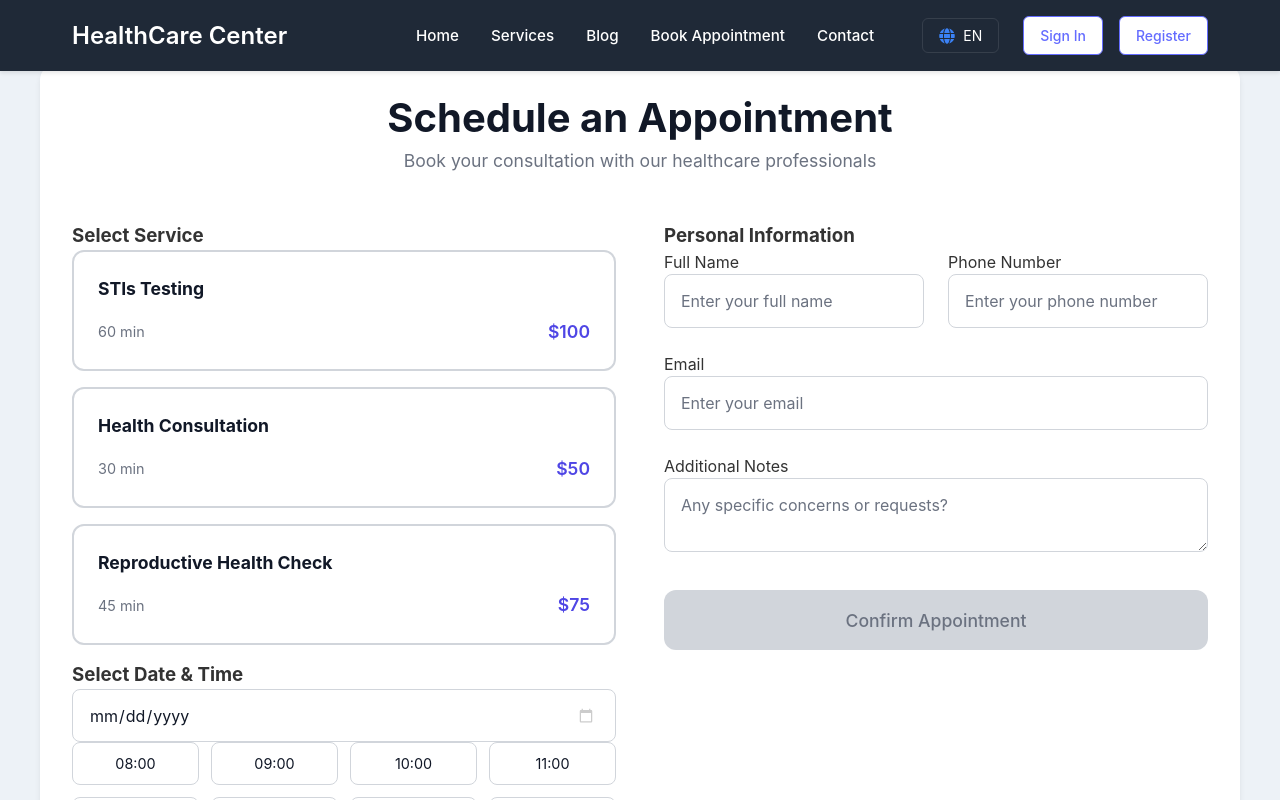
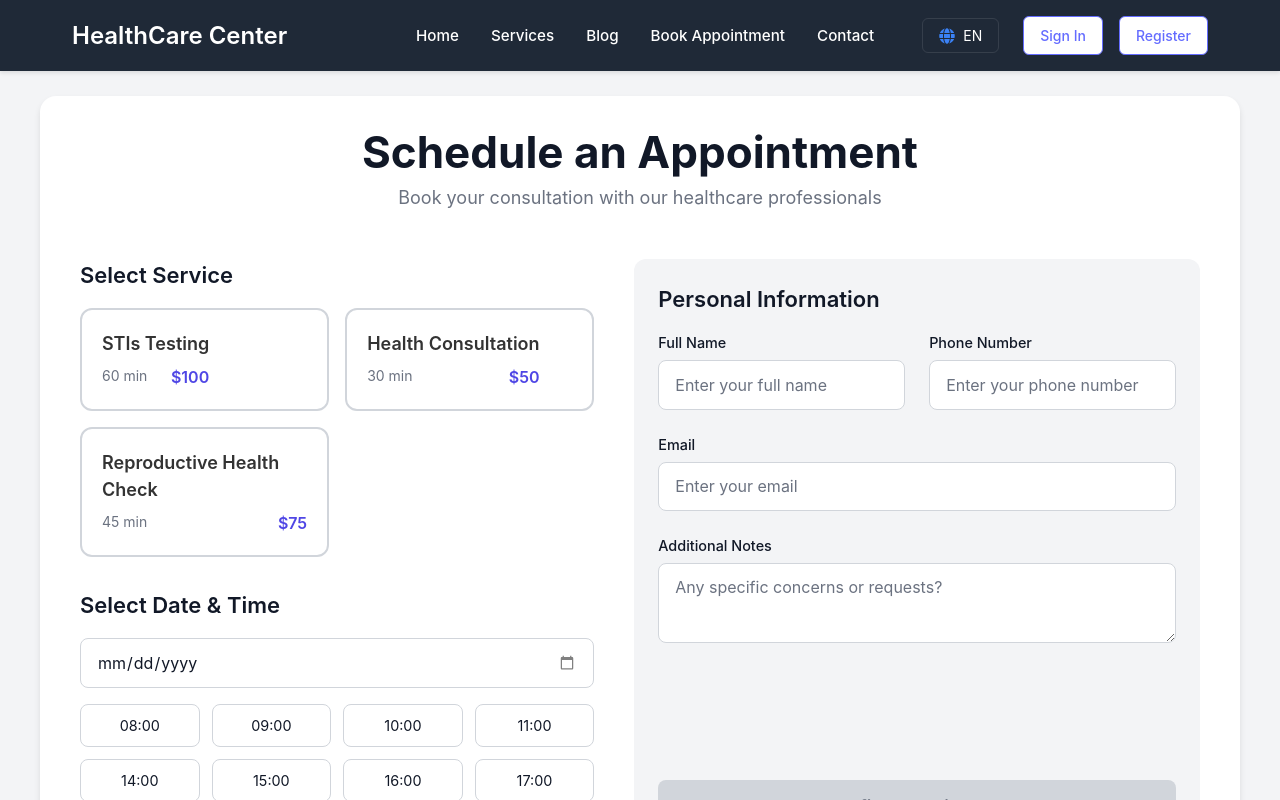
Before and after one commit to 0767534208/SWP391, a React (Vite) app: page /booking in a window 1280 px wide. Shown: the top 800 px of the page. Built offline with nearby package versions, Linux system fonts and the light colour scheme.

Commit message:
Update Booking

```diff
--- a/src/pages/Booking/Booking.css
+++ b/src/pages/Booking/Booking.css
@@ -1,123 +1,153 @@
+:root {
+  --primary-color: #4f46e5;       /* Xanh chàm */
+  --secondary-color: #6366f1;     /* Xanh nhạt hơn */
+  --accent-color: #3b82f6;        /* Xanh dương nhạt */
+  --background-color: #ffffff;    /* Trắng */
+  --hover-color: #f3f4f6;         /* Xám rất nhạt */
+  --border-color: #d1d5db;        /* Xám nhạt */
+  --text-color: #111827;          /* Gần đen */
+  --text-light: #6b7280;          /* Xám trung bình */
+  --selected-color: #4338ca;      /* Màu nền khi hover, focus */
+}
+
+/* -------------------------------------------
+   Toàn trang / Container chính
+   ------------------------------------------- */
 .booking-page {
   min-height: 100vh;
   background: var(--hover-color);
-  padding: 2rem;
+  padding: 6rem 1rem 2rem;
 }
 
 .booking-container {
   max-width: 1200px;
-  margin: 2rem auto;
+  margin: 0 auto;
   background: var(--background-color);
   border-radius: 16px;
-  padding: 2rem;
-  box-shadow: 0 4px 6px -1px rgba(0, 0, 0, 0.1);
+  padding: 2rem 2.5rem;
+  box-shadow: 0 4px 6px rgba(0, 0, 0, 0.1);
 }
 
+/* -------------------------------------------
+   Header (tiêu đề + mô tả)
+   ------------------------------------------- */
 .booking-header {
   text-align: center;
   margin-bottom: 3rem;
 }
 
 .booking-header h1 {
-  font-size: 2.5rem;
+  font-size: 2.75rem;
+  font-weight: 700;
   color: var(--text-color);
   margin-bottom: 0.5rem;
 }
 
 .booking-header p {
+  font-size: 1.125rem;
   color: var(--text-light);
-  font-size: 1.1rem;
 }
 
+/* -------------------------------------------
+   Lưới chính: sidebar + form
+   ------------------------------------------- */
 .booking-grid {
   display: grid;
-  grid-template-columns: 1fr 1fr;
-  gap: 3rem;
+  grid-template-columns: 1fr 1.1fr;
+  gap: 2.5rem;
 }
 
+/* -------------------------------------------
+   Sidebar (Services + Date/Time)
+   ------------------------------------------- */
+.booking-sidebar {
+  display: flex;
+  flex-direction: column;
+  gap: 2rem;
+}
+
+.form-section h3 {
+  font-size: 1.375rem;
+  margin-bottom: 1rem;
+  color: var(--text-color);
+  font-weight: 600;
+}
+
+/* Dịch vụ: hiển thị theo grid 2 cột, gap */
+.services-grid {
+  display: grid;
+  grid-template-columns: 1fr 1fr;
+  gap: 1rem;
+}
+
+/* Card dịch vụ */
 .service-card {
+  padding: 1.25rem;
+  border: 2px solid var(--border-color);
+  border-radius: 12px;
+  background: var(--background-color);
+  cursor: pointer;
   display: flex;
   align-items: center;
-  padding: 1.5rem;
-  border: 2px solid var(--border-color);
-  border-radius: 12px;
-  margin-bottom: 1rem;
-  cursor: pointer;
   transition: all 0.3s ease;
-  background-color: var(--background-color) !important;
 }
 
 .service-card:hover {
   border-color: var(--primary-color);
-  background-color: var(--hover-color) !important;
+  background-color: var(--hover-color);
 }
 
 .service-card.selected {
   border-color: var(--primary-color);
-  background-color: var(--primary-color) !important;
-  color: white;
+  background-color: var(--primary-color);
+  color: #ffffff;
 }
 
 .service-card.selected .service-info h4,
 .service-card.selected .service-details .duration,
 .service-card.selected .service-details .price {
-  color: white;
+  color: #ffffff;
 }
 
+/* Header trong card */
 .service-header {
   display: flex;
   justify-content: space-between;
   align-items: center;
-  margin-bottom: 0.5rem;
+}
+
+.service-header h4 {
+  font-size: 1.125rem;
+  font-weight: 600;
+  margin: 0;
 }
 
 .checkmark {
-  display: none;
+  font-size: 1.2rem;
+  color: inherit;
 }
 
-.service-icon {
-  width: 48px;
-  height: 48px;
-  background: var(--hover-color);
-  border-radius: 12px;
-  display: flex;
-  align-items: center;
-  justify-content: center;
-  margin-right: 1rem;
-}
-
-.service-info {
-  flex: 1;
-}
-
-.service-info h4 {
-  color: var(--text-color);
-  font-size: 1.1rem;
-  margin-bottom: 0.5rem;
-}
-
+/* Chi tiết dịch vụ: duration & price */
 .service-details {
   display: flex;
   justify-content: space-between;
-  align-items: center;
   margin-top: 0.5rem;
 }
 
+.service-details .duration {
+  font-size: 0.875rem;
+  color: var(--text-light);
+}
+
 .service-details .price {
+  font-size: 1rem;
   color: var(--primary-color);
   font-weight: 600;
-  font-size: 1.1rem;
 }
 
-.service-details .duration {
-  color: var(--text-light);
-  font-size: 0.9rem;
-}
-
-.datetime-section {
-  margin-top: 2rem;
-}
-
+/* -------------------------------------------
+   Date picker
+   ------------------------------------------- */
 .date-picker {
   width: 100%;
   padding: 0.8rem 1rem;
@@ -126,49 +156,67 @@
   font-size: 1rem;
   color: var(--text-color);
   background: var(--background-color);
+  transition: all 0.2s ease;
 }
 
-.date-picker::-webkit-calendar-picker-indicator {
-  filter: invert(0.8);
-  cursor: pointer;
-  padding: 5px;
-  background-color: transparent;
+.date-picker:focus {
+  outline: none;
+  border-color: var(--primary-color);
+  box-shadow: 0 0 0 3px rgba(99, 102, 241, 0.15);
 }
 
+/* Ẩn spinner mặc định, tùy biến biểu tượng calendar */
 .date-picker::-webkit-inner-spin-button {
   display: none;
 }
 
-.date-picker::-webkit-calendar-picker-indicator:hover {
-  opacity: 0.7;
+.date-picker::-webkit-calendar-picker-indicator {
+  cursor: pointer;
+  filter: invert(0.5);
 }
 
+/* -------------------------------------------
+   Time slots (nút giờ)
+   ------------------------------------------- */
 .time-slots {
   display: grid;
   grid-template-columns: repeat(auto-fill, minmax(100px, 1fr));
   gap: 0.75rem;
+  margin-top: 1rem;
 }
 
 .time-slot {
   padding: 0.75rem;
   border: 1px solid var(--border-color);
   border-radius: 8px;
-  background-color: var(--background-color) !important;
+  background: var(--background-color);
   color: var(--text-color);
   font-size: 0.9rem;
   cursor: pointer;
-  transition: all 0.2s;
+  transition: all 0.2s ease;
 }
 
 .time-slot:hover {
-  background-color: var(--hover-color) !important;
+  background-color: var(--hover-color);
   border-color: var(--primary-color);
 }
 
 .time-slot.selected {
-  background-color: var(--primary-color) !important;
+  background-color: var(--primary-color);
   border-color: var(--primary-color);
-  color: white;
+  color: #ffffff;
+}
+
+/* -------------------------------------------
+   Column phải: Thông tin cá nhân + nút submit
+   ------------------------------------------- */
+.booking-form {
+  background: var(--hover-color);
+  padding: 1.5rem;
+  border-radius: 12px;
+  display: flex;
+  flex-direction: column;
+  justify-content: space-between;
 }
 
 .form-grid {
@@ -177,13 +225,20 @@
   gap: 1.5rem;
 }
 
-.input-group.full-width {
-  grid-column: 1 / -1;
+.input-group {
+  display: flex;
+  flex-direction: column;
+}
+
+.input-group label {
+  font-size: 0.9rem;
+  font-weight: 500;
+  margin-bottom: 0.4rem;
+  color: var(--text-color);
 }
 
 .form-input {
-  width: 100%;
-  padding: 1rem;
+  padding: 0.85rem 1rem;
   border: 1px solid var(--border-color);
   border-radius: 8px;
   font-size: 1rem;
@@ -193,44 +248,83 @@
 }
 
 .form-input:focus {
+  outline: none;
   border-color: var(--primary-color);
-  box-shadow: 0 0 0 3px rgba(44, 127, 184, 0.1);
+  box-shadow: 0 0 0 3px rgba(99, 102, 241, 0.15);
 }
 
 .form-input::placeholder {
   color: var(--text-light);
 }
 
+/* Textarea dành cho ghi chú */
+.notes {
+  resize: vertical;
+  min-height: 80px;
+}
+
+/* Khi input chiếm cả hàng */
+.input-group.full-width {
+  grid-column: 1 / -1;
+}
+
+/* Nút xác nhận */
 .booking-submit {
+  margin-top: 2rem;
   width: 100%;
-  padding: 1.2rem;
-  background-color: var(--primary-color) !important;
-  color: white;
+  padding: 1rem;
+  background-color: var(--primary-color);
+  color: #ffffff;
   border: none;
-  border-radius: 12px;
+  border-radius: 8px;
   font-size: 1.1rem;
-  font-weight: 500;
-  margin-top: 2rem;
+  font-weight: 600;
   cursor: pointer;
   transition: all 0.3s ease;
 }
 
-.booking-submit:hover {
-  background-color: var(--selected-color) !important;
+.booking-submit:hover:not(:disabled) {
+  background-color: var(--selected-color);
+  box-shadow: 0 4px 12px rgba(0, 0, 0, 0.1);
 }
 
 .booking-submit:disabled {
-  background-color: var(--border-color) !important;
+  background-color: var(--border-color);
   color: var(--text-light);
   cursor: not-allowed;
 }
 
-@media (max-width: 768px) {
+/* -------------------------------------------
+   Responsive
+   ------------------------------------------- */
+@media (max-width: 1024px) {
   .booking-grid {
+    grid-template-columns: 1fr;
+  }
+
+  .booking-form {
+    margin-top: 2rem;
+  }
+}
+
+@media (max-width: 640px) {
+  .services-grid {
     grid-template-columns: 1fr;
   }
 
   .form-grid {
     grid-template-columns: 1fr;
   }
+
+  .booking-container {
+    padding: 1.5rem 1rem;
+  }
+
+  .booking-header h1 {
+    font-size: 2.25rem;
+  }
+
+  .booking-header p {
+    font-size: 1rem;
+  }
 }
--- a/src/pages/Booking/Booking.tsx
+++ b/src/pages/Booking/Booking.tsx
@@ -15,25 +15,40 @@ const Booking = () => {
   });
 
   const timeSlots = [
-    '08:00', '09:00', '10:00', '11:00', '14:00', '15:00', '16:00', '17:00', '18:00'
+    '08:00', '09:00', '10:00', '11:00',
+    '14:00', '15:00', '16:00', '17:00', '18:00'
   ];
 
   const services = [
-    { id: 1, name: t('booking.services.stis.name'), duration: t('booking.services.stis.duration'), price: t('booking.services.stis.price') },
-    { id: 2, name: t('booking.services.consultation.name'), duration: t('booking.services.consultation.duration'), price: t('booking.services.consultation.price') },
-    { id: 3, name: t('booking.services.reproductiveHealth.name'), duration: t('booking.services.reproductiveHealth.duration'), price: t('booking.services.reproductiveHealth.price') }
+    {
+      id: 1,
+      name: t('booking.services.stis.name'),
+      duration: t('booking.services.stis.duration'),
+      price: t('booking.services.stis.price')
+    },
+    {
+      id: 2,
+      name: t('booking.services.consultation.name'),
+      duration: t('booking.services.consultation.duration'),
+      price: t('booking.services.consultation.price')
+    },
+    {
+      id: 3,
+      name: t('booking.services.reproductiveHealth.name'),
+      duration: t('booking.services.reproductiveHealth.duration'),
+      price: t('booking.services.reproductiveHealth.price')
+    }
   ];
 
-  const handlePersonalDetails = (e: React.ChangeEvent<HTMLInputElement | HTMLTextAreaElement>) => {
+  const handlePersonalDetails = (
+    e: React.ChangeEvent<HTMLInputElement | HTMLTextAreaElement>
+  ) => {
     const { name, value } = e.target;
-    setPersonalDetails(prev => ({
-      ...prev,
-      [name]: value
-    }));
+    setPersonalDetails(prev => ({ ...prev, [name]: value }));
   };
 
   useEffect(() => {
-    // Configure date picker to use English locale
+    // Đặt locale cho date picker
     const dateInputs = document.querySelectorAll('input[type="date"]');
     dateInputs.forEach(input => {
       input.setAttribute('lang', 'en-US');
@@ -47,21 +62,26 @@ const Booking = () => {
   return (
     <div className="booking-page">
       <div className="booking-container">
-        <div className="booking-header">
+        {/* Header */}
+        <header className="booking-header">
           <h1>{t('booking.title')}</h1>
           <p>{t('booking.subtitle')}</p>
-        </div>
+        </header>
 
+        {/* Main Grid */}
         <div className="booking-grid">
-          {/* Left Column */}
-          <div className="booking-details">
+          {/* Left Column: Service & Date/Time */}
+          <section className="booking-sidebar">
+            {/* Chọn dịch vụ */}
             <div className="form-section">
               <h3>{t('booking.selectService')}</h3>
-              <div className="services-list">
-                {services.map((service) => (
+              <div className="services-grid">
+                {services.map(service => (
                   <div
                     key={service.id}
-                    className={`service-card ${selectedService === service.id ? 'selected' : ''}`}
+                    className={`service-card ${
+                      selectedService === service.id ? 'selected' : ''
+                    }`}
                     onClick={() => handleServiceSelect(service.id)}
                     role="button"
                     tabIndex={0}
@@ -83,21 +103,24 @@ const Booking = () => {
               </div>
             </div>
 
+            {/* Chọn ngày giờ */}
             <div className="form-section">
               <h3>{t('booking.selectDateTime')}</h3>
               <input
                 type="date"
                 value={selectedDate}
-                onChange={(e) => setSelectedDate(e.target.value)}
+                onChange={e => setSelectedDate(e.target.value)}
                 className="date-picker"
                 min={new Date().toISOString().split('T')[0]}
                 lang="en-US"
               />
               <div className="time-slots">
-                {timeSlots.map((time) => (
+                {timeSlots.map(time => (
                   <button
                     key={time}
-                    className={`time-slot ${selectedTime === time ? 'selected' : ''}`}
+                    className={`time-slot ${
+                      selectedTime === time ? 'selected' : ''
+                    }`}
                     onClick={() => setSelectedTime(time)}
                   >
                     {time}
@@ -105,16 +128,17 @@ const Booking = () => {
                 ))}
               </div>
             </div>
-          </div>
+          </section>
 
-          {/* Right Column */}
-          <div className="booking-form">
+          {/* Right Column: Thông tin cá nhân & Submit */}
+          <section className="booking-form">
             <div className="form-section">
               <h3>{t('booking.personalInfo')}</h3>
               <div className="form-grid">
                 <div className="input-group">
-                  <label>{t('booking.form.fullName')}</label>
+                  <label htmlFor="name">{t('booking.form.fullName')}</label>
                   <input
+                    id="name"
                     type="text"
                     name="name"
                     value={personalDetails.name}
@@ -125,8 +149,9 @@ const Booking = () => {
                   />
                 </div>
                 <div className="input-group">
-                  <label>{t('booking.form.phone')}</label>
+                  <label htmlFor="phone">{t('booking.form.phone')}</label>
                   <input
+                    id="phone"
                     type="tel"
                     name="phone"
                     value={personalDetails.phone}
@@ -137,8 +162,9 @@ const Booking = () => {
                   />
                 </div>
                 <div className="input-group full-width">
-                  <label>{t('booking.form.email')}</label>
+                  <label htmlFor="email">{t('booking.form.email')}</label>
                   <input
+                    id="email"
                     type="email"
                     name="email"
                     value={personalDetails.email}
@@ -149,8 +175,9 @@ const Booking = () => {
                   />
                 </div>
                 <div className="input-group full-width">
-                  <label>{t('booking.form.notes')}</label>
+                  <label htmlFor="notes">{t('booking.form.notes')}</label>
                   <textarea
+                    id="notes"
                     name="notes"
                     value={personalDetails.notes}
                     onChange={handlePersonalDetails}
@@ -163,11 +190,17 @@ const Booking = () => {
 
             <button
               className="booking-submit"
-              disabled={!selectedDate || !selectedTime || selectedService === null || !personalDetails.name || !personalDetails.phone}
+              disabled={
+                !selectedDate ||
+                !selectedTime ||
+                selectedService === null ||
+                !personalDetails.name ||
+                !personalDetails.phone
+              }
             >
               {t('booking.form.confirmButton')}
             </button>
-          </div>
+          </section>
         </div>
       </div>
     </div>
```
